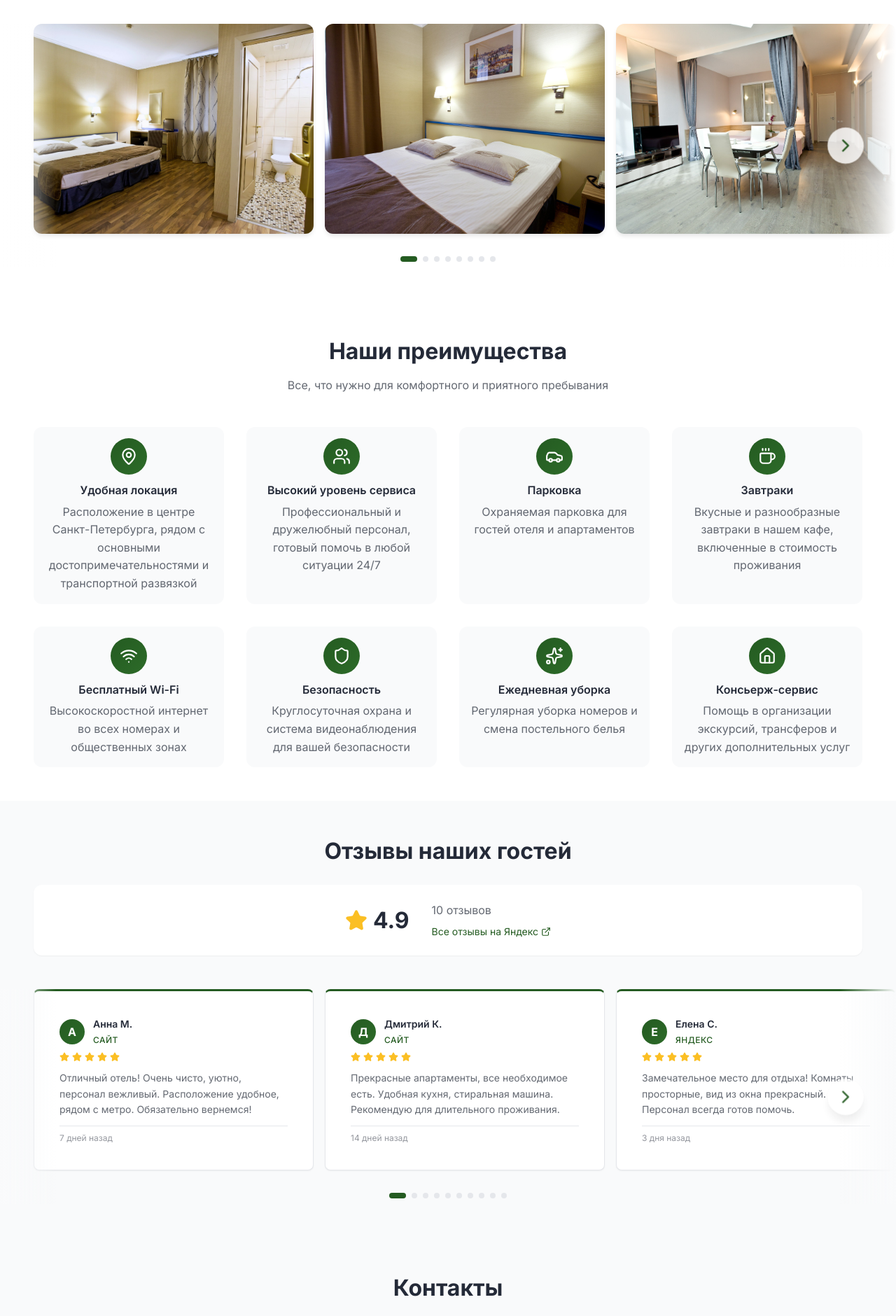
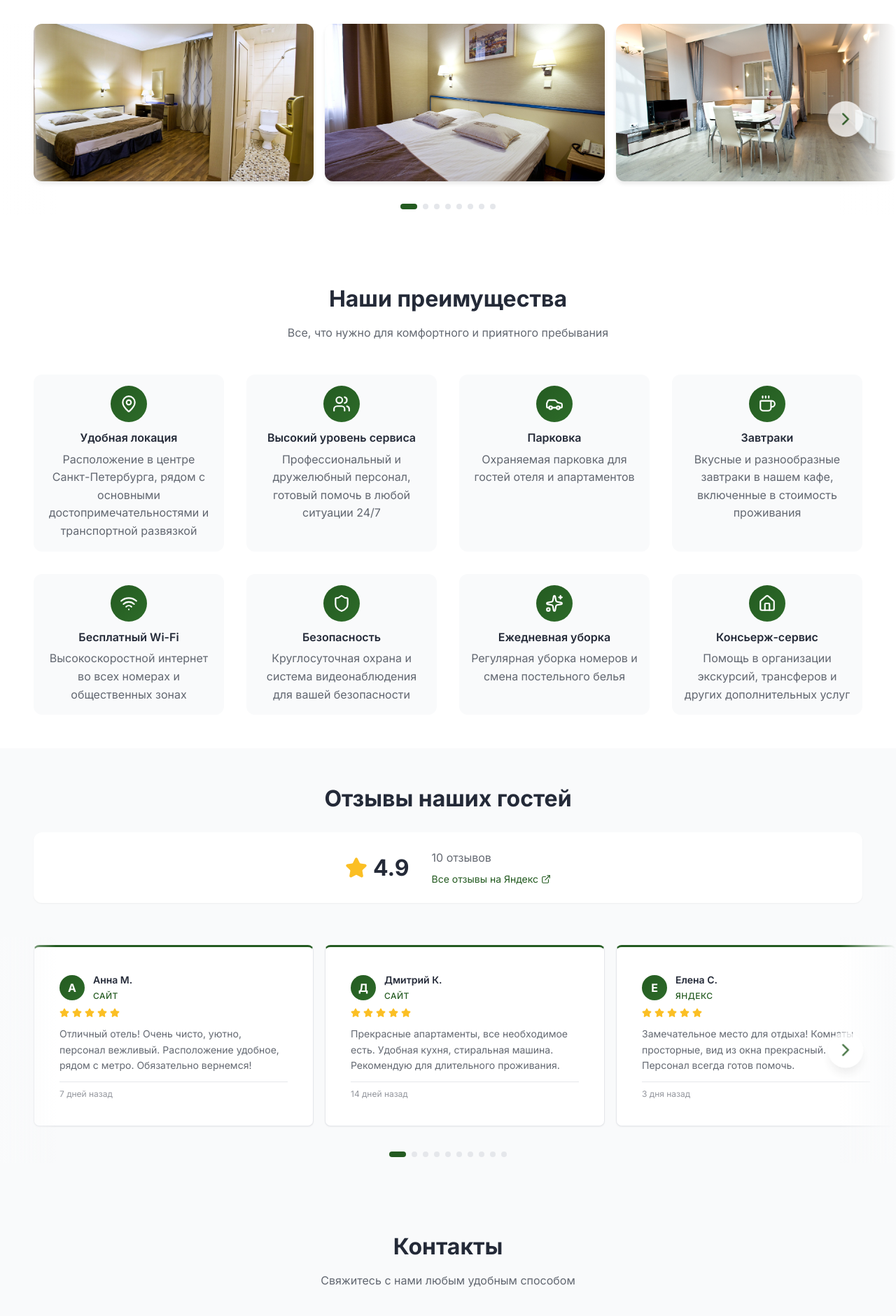
Before and after one commit to splNovikov/cameo-poc, a Next.js app: page / in a window 1280 px wide. Shown: the part 2128-4008 px from the top of the page at 70% size. Built offline with nearby package versions, Linux system fonts and the light colour scheme; no server answers; a web font is replaced by a local one.

Commit message:
stylish stuff

```diff
--- a/src/widgets/gallery-section/gallery-section.module.css
+++ b/src/widgets/gallery-section/gallery-section.module.css
@@ -187,7 +187,7 @@
   position: relative;
   flex-shrink: 0;
   width: 320px;
-  height: 240px;
+  height: 180px;
   overflow: hidden;
   border-radius: var(--radius-lg);
   cursor: pointer;
@@ -201,14 +201,14 @@
 @media (min-width: 640px) {
   .imageWrapper {
     width: 360px;
-    height: 270px;
+    height: 200px;
   }
 }
 
 @media (min-width: 768px) {
   .imageWrapper {
     width: 380px;
-    height: 285px;
+    height: 215px;
   }
 
   .imageWrapper:hover {
@@ -220,7 +220,7 @@
 @media (min-width: 1024px) {
   .imageWrapper {
     width: 400px;
-    height: 300px;
+    height: 225px;
   }
 }
 
--- a/src/widgets/reviews-section/reviews-section.module.css
+++ b/src/widgets/reviews-section/reviews-section.module.css
@@ -152,7 +152,8 @@
   scroll-behavior: smooth;
   scrollbar-width: thin;
   scrollbar-color: var(--color-border) transparent;
-  padding-bottom: var(--space-2);
+  padding-top: var(--space-3);
+  padding-bottom: var(--space-3);
   padding-left: var(--space-4);
   padding-right: var(--space-4);
 }
```
